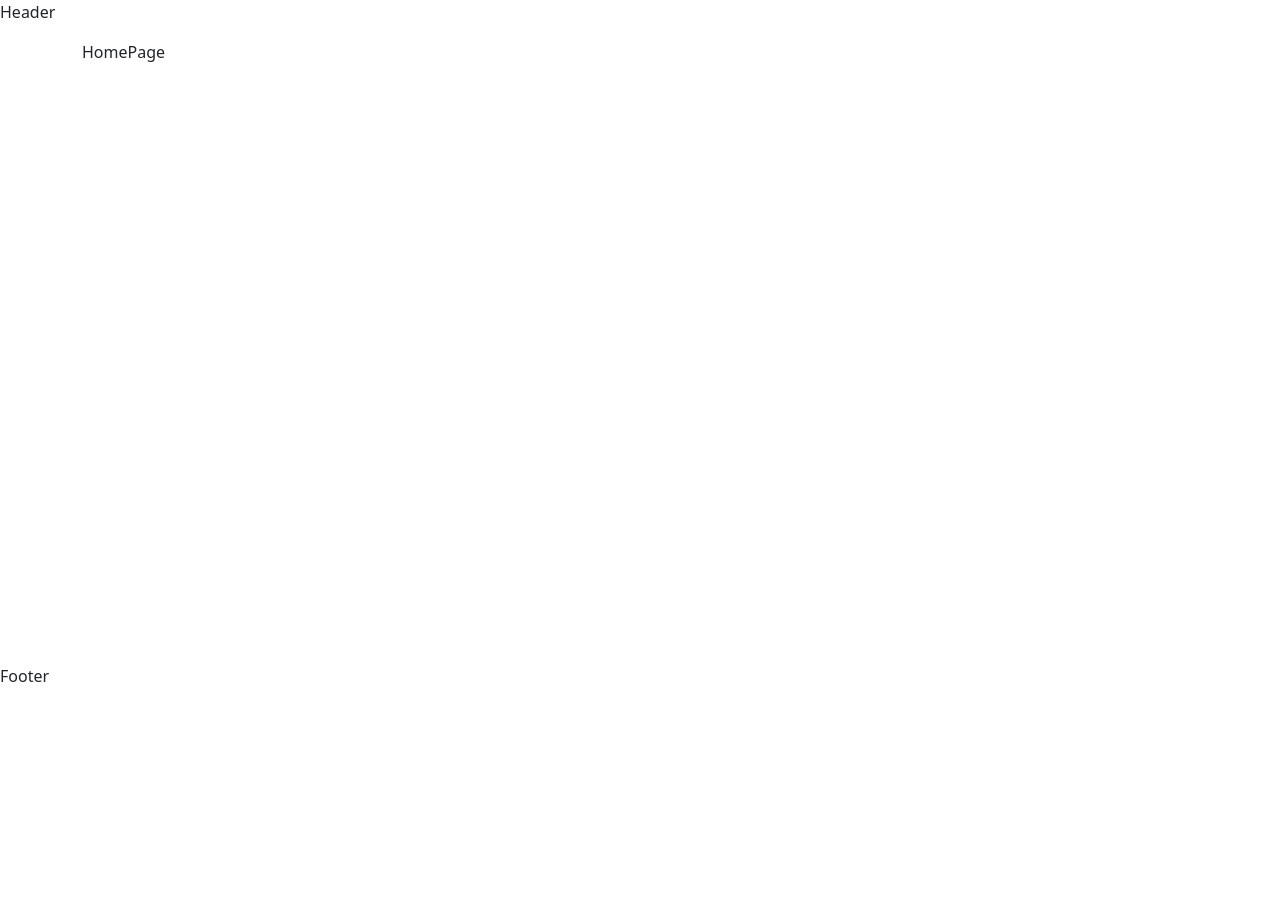
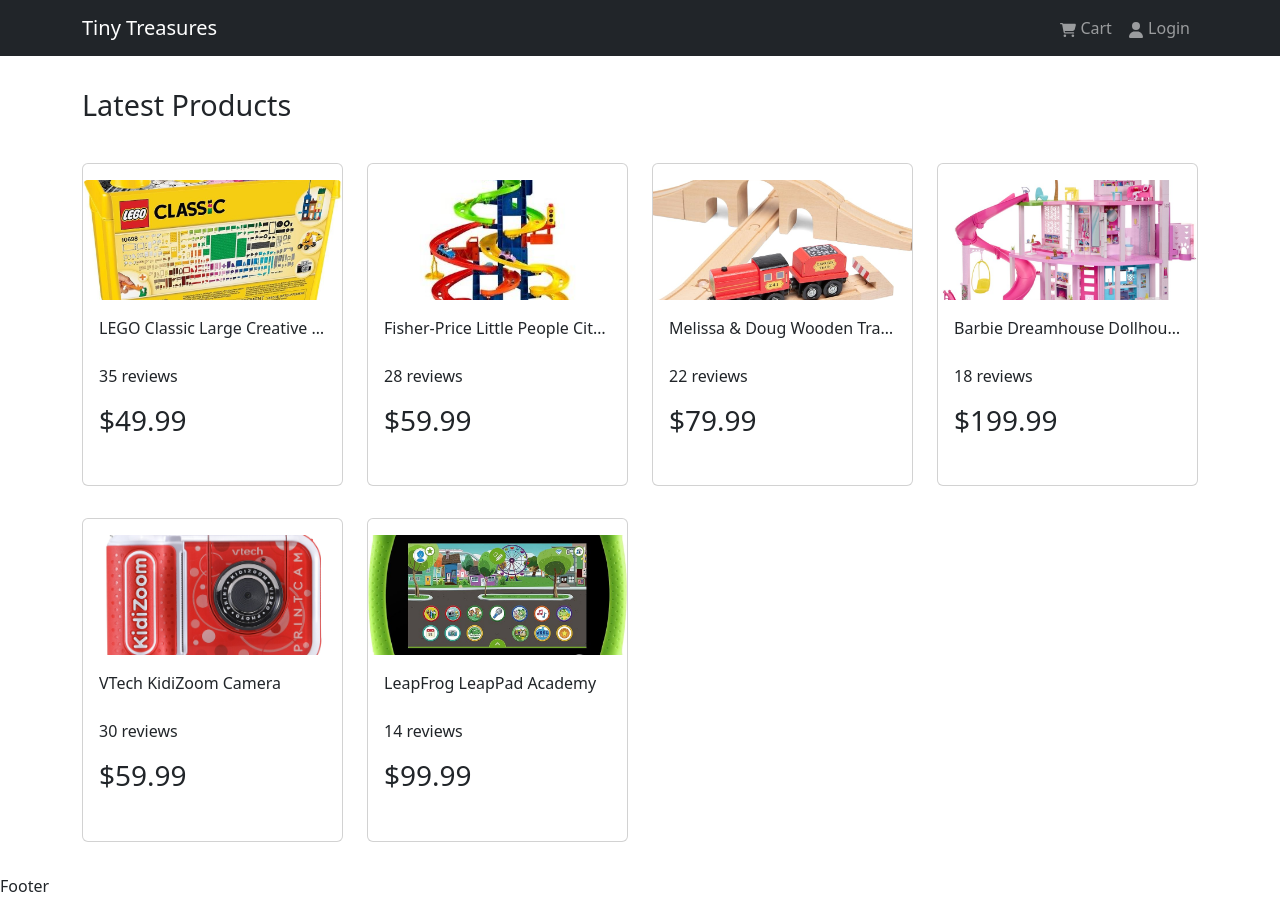
Before and after one commit to zala-dev/Tiny-Treasures, a React (Create React App) app: page / in a window 1280 px wide. Before the commit the page ends 800 px from the top, so only its background shows below. Built offline with nearby package versions, Linux system fonts and the light colour scheme.

Commit message:
complete navbar and product list page

```diff
--- a/package.json
+++ b/package.json
@@ -22,6 +22,7 @@
     "react": "^18.3.1",
     "react-bootstrap": "^2.10.4",
     "react-dom": "^18.3.1",
+    "react-icons": "^5.2.1",
     "react-redux": "^9.1.2",
     "react-router-bootstrap": "^0.26.3",
     "react-router-dom": "^6.26.0",
--- a/src/components/Header.jsx
+++ b/src/components/Header.jsx
@@ -1,7 +1,28 @@
 import React from "react";
+import { Navbar, Nav, Container } from "react-bootstrap";
+import { FaCartShopping, FaUser } from "react-icons/fa6";
 
 const Header = () => {
-  return <div>Header</div>;
+  return (
+    <header>
+      <Navbar bg="dark" variant="dark" expand="lg" collapseOnSelect>
+        <Container>
+          <Navbar.Brand>Tiny Treasures</Navbar.Brand>
+          <Navbar.Toggle aria-controls="basic-navbar-nav" />
+          <Navbar.Collapse id="basic-navbar-nav">
+            <Nav className="ms-auto">
+              <Nav.Link>
+                <FaCartShopping /> Cart
+              </Nav.Link>
+              <Nav.Link>
+                <FaUser /> Login
+              </Nav.Link>
+            </Nav>
+          </Navbar.Collapse>
+        </Container>
+      </Navbar>
+    </header>
+  );
 };
 
 export default Header;
--- a/src/components/Product.jsx
+++ b/src/components/Product.jsx
@@ -1,7 +1,19 @@
 import React from "react";
+import { Card } from "react-bootstrap";
 
-const Product = () => {
-  return <div>Product</div>;
+const Product = ({ product }) => {
+  return (
+    <Card className="my-3 py-3 rounded" title={product.name}>
+      <Card.Img src={product.image} className="card-img-top" />
+      <Card.Body>
+        <Card.Title as="div" className="product-title">
+          {product.name}
+        </Card.Title>
+        <Card.Text as="div">{`${product.numReviews} reviews`}</Card.Text>
+        <Card.Text as="h3">${product.price}</Card.Text>
+      </Card.Body>
+    </Card>
+  );
 };
 
 export default Product;
--- a/src/index.css
+++ b/src/index.css
@@ -1,3 +1,30 @@
 main {
   min-height: 80vh;
 }
+
+h3 {
+  padding: 1rem 0;
+}
+
+h1 {
+  font-size: 1.8rem;
+  padding: 1rem 0;
+}
+
+h2 {
+  font-size: 1.4rem;
+  padding: 0.5rem 0;
+}
+
+.card-img-top {
+  width: 100%;
+  height: 15vh;
+  object-fit: cover;
+}
+
+.product-title {
+  height: 2.5em;
+  overflow: hidden;
+  text-overflow: ellipsis;
+  white-space: nowrap;
+}
--- a/src/pages/HomePage.jsx
+++ b/src/pages/HomePage.jsx
@@ -1,7 +1,21 @@
 import React from "react";
+import { Col, Row } from "react-bootstrap";
+import Product from "../components/Product";
+import { products } from "../mock-data/productsMockData.js";
 
 const HomePage = () => {
-  return <div>HomePage</div>;
+  return (
+    <>
+      <h1>Latest Products</h1>
+      <Row>
+        {products.map((product) => (
+          <Col key={product.name} sm={12} md={6} lg={4} xl={3}>
+            <Product product={product} />
+          </Col>
+        ))}
+      </Row>
+    </>
+  );
 };
 
 export default HomePage;
```
Also changed, not shown: src/mock-data/productsMockData.js (renamed from mock-data/productsMockData.js), src/mock-data/usersMockData.js (renamed from mock-data/usersMockData.js), 1 other file (tests, documents, lock files or other folders).
